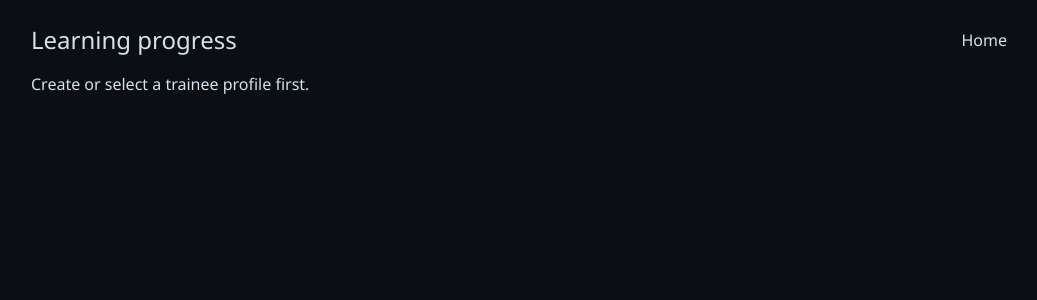
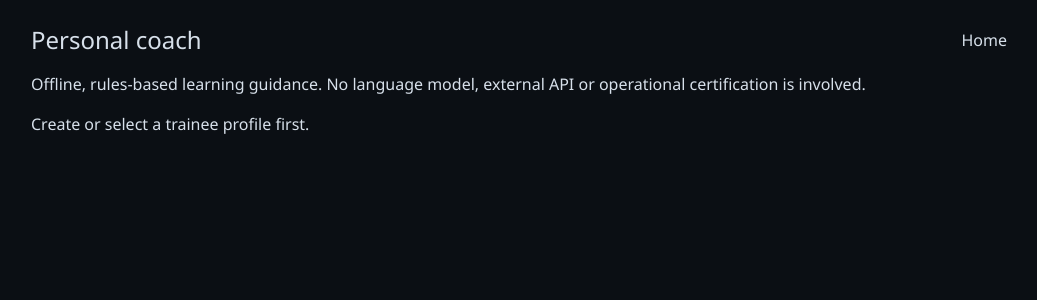
Before and after one commit to itssgraffyyy/pragya, a React (Vite) app: page / in a window 1280 px wide. Both pictures are taken after a click on the button 444 px from the left and 278 px from the top of the page. Shown: the top 300 px of the page, without its empty margins (121-1158 px from the left). Built offline with nearby package versions, Linux system fonts and the light colour scheme.

Commit message:
feat(coach): implement offline personalized training guidance

```diff
--- a/src/App.tsx
+++ b/src/App.tsx
@@ -1,3 +1,4 @@
+import { CoachScreen } from './ui/CoachScreen';
 import { ProgressScreen } from './ui/ProgressScreen';
 import { AdaptiveTrainingScreen } from './ui/AdaptiveTrainingScreen';
 import { LearningScreen } from './ui/LearningScreen';
@@ -79,6 +80,7 @@ export default function App() {
       {screen === 'learning' && <LearningScreen />}
       {screen === 'adaptive' && <AdaptiveTrainingScreen />}
       {screen === 'progress' && <ProgressScreen />}
+      {screen === 'coach' && <CoachScreen />}
     </div>
   );
 }
--- /dev/null
+++ b/src/core/learning/coach.ts
@@ -0,0 +1,47 @@
+import type { StoredSession } from '../persistence/storage';
+import type { TraineeProfile } from './profile';
+import type { LearningPlan } from './plan';
+import { calculateSkillDNA, measuredSessions } from './skillDNA';
+import { longitudinalPatterns } from './longitudinal';
+import { learningProgress } from './progress';
+export const COACH_QUESTIONS={score:'Why did I receive this score?',next:'What should I practice next?',patterns:'Which mistake keeps repeating?',progress:'Am I improving?',recommendation:'Why was this scenario recommended?',strengths:'What did I do well?',evidence:'Which evidence did I overlook?',confidence:'Was my confidence justified?'} as const;
+export type CoachQuestion=keyof typeof COACH_QUESTIONS;
+export interface CoachAnswer { question:CoachQuestion; paragraphs:string[]; references:{sessionId:string;contactIds:string[]}[]; objectives:string[]; recommendationId:string|null }
+export function coachAnswer(profile:TraineeProfile,sessions:StoredSession[],plan:LearningPlan|null,question:CoachQuestion,asOf:string,sessionId?:string):CoachAnswer {
+  const eligible=measuredSessions(profile,sessions).filter((s)=>s.summary.endedAt<=asOf);const latest=sessionId?eligible.find((s)=>s.summary.sessionId===sessionId):eligible[eligible.length-1];
+  const answer:CoachAnswer={question,paragraphs:[],references:[],objectives:[],recommendationId:null};
+  const cite=(ids:string[])=>{for(const id of new Set(ids)){const s=eligible.find((s)=>s.summary.sessionId===id);if(s&&!answer.references.some((r)=>r.sessionId===id))answer.references.push({sessionId:id,contactIds:s.assessment!.contacts.filter((c)=>c.assessable).map((c)=>c.contactId)});}};
+  if(question==='next'||question==='recommendation') {
+    const rec=plan?.recommendations.filter((r)=>r.traineeId===profile.id&&!['dismissed','resolved'].includes(r.status)).sort((a,b)=>b.priority-a.priority)[0];
+    if(rec){answer.paragraphs.push(rec.reason,`Objective: ${rec.expectedBehavior}. Difficulty: ${rec.difficulty}.`);answer.objectives.push(rec.objective);answer.recommendationId=rec.id;cite(rec.evidenceSessionIds);}
+    else answer.paragraphs.push('No supported recommendation is stored yet. Open adaptive training to establish a baseline or refresh your learning plan.');
+    return answer;
+  }
+  if(!latest){answer.paragraphs.push('Insufficient completed assessment evidence for this question. Complete a baseline assessment first.');return answer;}
+  if(question==='score') {
+    const r=latest.assessment!;answer.paragraphs.push(`Session ${r.sessionId}: ${r.overall.toFixed(1)}/100 under ${r.policyId}@${r.policyVersion}. Calibration is separate from the overall score.`);
+    for(const e of r.explanations.slice(0,15))answer.paragraphs.push(`${e.contactId}, ${e.category}: ${e.whatHappened} ${e.why} Rule: ${e.ruleRef}.`);cite([r.sessionId]);
+  } else if(question==='evidence') {
+    for(const c of latest.assessment!.contacts.filter((c)=>c.assessable)){
+      const missing=c.missingEvidence.map((e)=>`${e} (${c.evidenceStates[e]??'state unavailable'})`);
+      answer.paragraphs.push(`${c.contactId}: ${missing.length?'Required answer-key evidence not selected: '+missing.join(', '):'No required evidence is missing in this saved assessment.'}${c.contradictoryEvidence.length?' Contradictory selection: '+c.contradictoryEvidence.join(', '):''}`);
+    }answer.objectives=['evidence-selection'];cite([latest.summary.sessionId]);
+  } else if(question==='confidence') {
+    const c=latest.assessment!.contacts.filter((c)=>c.assessable&&c.confidence);const highErrors=c.filter((c)=>c.confidence==='high'&&c.classificationOutcome==='incorrect');
+    answer.paragraphs.push(`${c.length} contacts have recorded confidence. ${highErrors.length} were high-confidence incorrect classifications. Saved calibration: ${(latest.assessment!.categories.confidenceCalibration*100).toFixed(1)}%.`,'This compares reported confidence with the saved outcome; it does not diagnose a personal trait.');answer.objectives=['unknown-classification'];cite([latest.summary.sessionId]);
+  } else if(question==='patterns') {
+    const patterns=longitudinalPatterns(profile,eligible).filter((p)=>p.state==='possibleRecurringPattern'||p.state==='consistentlyObservedPattern');
+    if(!patterns.length)answer.paragraphs.push('Insufficient evidence to establish a recurring pattern. Isolated mistakes are not treated as a personal characteristic.');
+    for(const p of patterns){answer.paragraphs.push(`${p.name}: ${p.explanation} Current trend: ${p.trend}.`);cite(p.evidence.map((e)=>e.sessionId));answer.objectives.push(p.objective);}
+  } else if(question==='strengths') {
+    const dna=calculateSkillDNA(profile,eligible);const cohort=dna.cohorts[dna.cohorts.length-1];const strengths=cohort?.competencies.filter((c)=>c.state==='consistentStrength')??[];
+    if(!strengths.length)answer.paragraphs.push('More comparable assessments are needed before labeling a consistent strength.');
+    for(const c of strengths){answer.paragraphs.push(`${c.label}: ${c.score?.toFixed(1)}/100 across ${c.sessionCount} comparable assessments.`);cite(c.evidence.map((e)=>e.sessionId));}
+  } else if(question==='progress') {
+    const progress=learningProgress(profile,eligible,plan,asOf);const measured=progress.competencies.filter((c)=>c.change!==null&&c.sessionIds.length>=3);
+    if(!measured.length)answer.paragraphs.push('Insufficient comparable evidence for an improvement conclusion. A higher overall score alone is not proof of learning transfer.');
+    for(const c of measured){answer.paragraphs.push(`${c.competency}: baseline ${c.baseline?.toFixed(1)}, latest ${c.current?.toFixed(1)}, change ${c.change!>0?'+':''}${c.change!.toFixed(1)} points within one policy/condition cohort.`);cite(c.sessionIds);}
+    if(progress.comparisons.some((c)=>c.stage==='unseenEvaluation'))answer.paragraphs.push('The progress view separates unseen evaluations from practiced exercises.');
+  }
+  return answer;
+}
--- a/src/store/uiStore.ts
+++ b/src/store/uiStore.ts
@@ -17,7 +17,8 @@ export type Screen =
   | 'trainees'
   | 'learning'
   | 'adaptive'
-  | 'progress';
+  | 'progress'
+  | 'coach';
 
 interface UiStore {
   screen: Screen;
--- /dev/null
+++ b/src/ui/CoachScreen.tsx
@@ -0,0 +1,20 @@
+import { useEffect, useMemo, useState } from 'react';
+import { useTraineeLearning } from './useTraineeLearning';
+import { useUiStore } from '../store/uiStore';
+import { initStorage } from '../core/persistence/appStorage';
+import { learningPlanSchema, type LearningPlan } from '../core/learning/plan';
+import { COACH_QUESTIONS, coachAnswer, type CoachQuestion } from '../core/learning/coach';
+import { AssessmentDashboard } from './AssessmentDashboard';
+export function CoachScreen(){
+  const data=useTraineeLearning();const [plan,setPlan]=useState<LearningPlan|null>(null);const [question,setQuestion]=useState<CoachQuestion>('score');const [reviewId,setReviewId]=useState('');const [error,setError]=useState('');const [asOf]=useState(()=>new Date().toISOString());
+  useEffect(()=>{let active=true;setPlan(null);setReviewId('');if(!data.profile)return;void initStorage().then((s)=>s.getLearningPlan(data.profile!.id)).then((p)=>{if(active)setPlan(p?learningPlanSchema.parse(p):null);}).catch((e:Error)=>{if(active)setError(e.message);});return()=>{active=false;};},[data.profile]);
+  const answer=useMemo(()=>data.profile?coachAnswer(data.profile,data.sessions,plan,question,asOf):null,[data.profile,data.sessions,plan,question,asOf]);const review=data.sessions.find((s)=>s.summary.sessionId===reviewId);
+  return <main className="p-6 max-w-5xl mx-auto space-y-4"><header className="flex justify-between"><h2 className="text-2xl">Personal coach</h2><button onClick={()=>useUiStore.getState().navigate('home')}>Home</button></header><p>Offline, rules-based learning guidance. No language model, external API or operational certification is involved.</p>
+    {(error||data.error)&&<p role="alert">{error||data.error}</p>}{data.loading?<p role="status">Loading learning evidence...</p>:!answer?<p>Create or select a trainee profile first.</p>:<>
+      <p>Learning profile: {data.profile!.displayName}</p><div className="flex flex-wrap gap-2">{Object.entries(COACH_QUESTIONS).map(([id,label])=><button key={id} aria-pressed={question===id} className="border p-2" onClick={()=>setQuestion(id as CoachQuestion)}>{label}</button>)}</div>
+      <section className="panel p-4" data-testid="coach-answer"><h3>{COACH_QUESTIONS[question]}</h3>{answer.paragraphs.map((p,i)=><p key={i} className="my-2">{p}</p>)}<p>Learning objectives: {[...new Set(answer.objectives)].join(', ')||'none established'}.</p><h4>Supporting assessments</h4>{answer.references.map((r)=><button key={r.sessionId} className="block underline" onClick={()=>setReviewId(r.sessionId)}>{r.sessionId}: {r.contactIds.join(', ')}</button>)}</section>
+      <button className="border p-2" onClick={()=>useUiStore.getState().navigate('adaptive')}>Open recommended training</button>
+      {review&&<AssessmentDashboard key={review.summary.sessionId} session={review}/>}
+    </>}
+  </main>;
+}
--- a/src/ui/HomeScreen.tsx
+++ b/src/ui/HomeScreen.tsx
@@ -8,6 +8,7 @@ import { BUNDLED_SCENARIOS } from '../core/scenario/bundled';
 export function HomeScreen() {
   const navigate = useUiStore((s) => s.navigate);
   const cards: { title: string; subtitle: string; action: () => void }[] = [
+    { title: 'Personal Coach', subtitle: 'Offline explanations grounded in assessment evidence', action: () => navigate('coach') },
     { title: 'Learning Progress', subtitle: 'Before/after evidence and refresher planning', action: () => navigate('progress') },
     { title: 'Adaptive Training', subtitle: 'Personalized corrective exercises and explanations', action: () => navigate('adaptive') },
     { title: 'Skill DNA', subtitle: 'Evidence, competencies and comparable trends', action: () => navigate('learning') },
```
Also changed, not shown: 2 other files (tests, documents, lock files or other folders).
